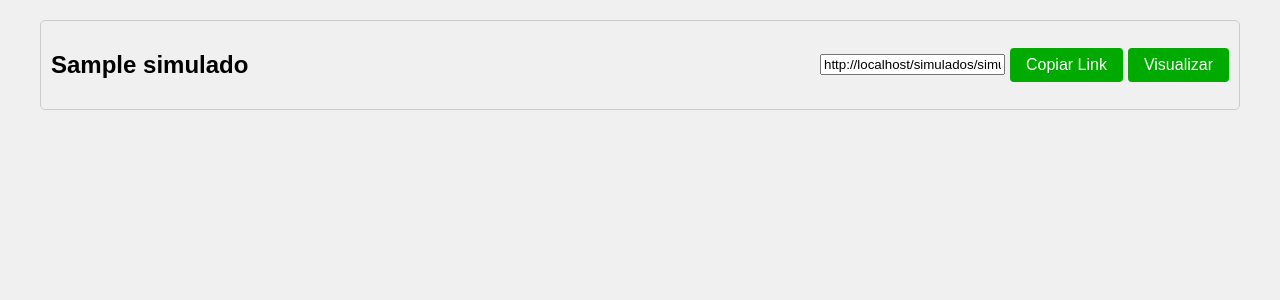
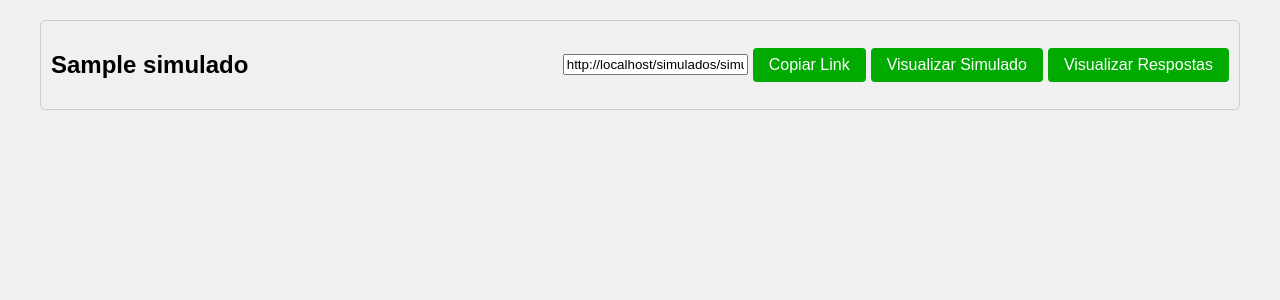
Before and after one commit to IgorDiasV/plataforma_de_simulado, a Django app: page /simulados/lista_simulado/ in a window 1280 px wide. Shown: the part 115-415 px from the top of the page. Run offline with Django 4.2, Linux system fonts and the light colour scheme; a user stored in the database is signed in; tables that the repository leaves empty hold one stand-in row (values such as "Sample post").

Commit message:
feat: page to display the answers

```diff
--- a/simulados/templates/simulados/lista_simulados.html
+++ b/simulados/templates/simulados/lista_simulados.html
@@ -21,7 +21,6 @@
 
                 const reposta = await fetch("{% url 'simulados:gerar_link'%}",configuracao)
                 const link = await reposta.json()
-
                 var inputLink = document.getElementById('link'+id_simulado)
                 inputLink.setAttribute("value", link.link);
                 inputLink.style.display = 'inline-block'
@@ -47,11 +46,10 @@
 
             {% for simulado in simulados%}
 
-                <form method='POST' action="{% url 'simulados:simulado' %}">
-                    {% csrf_token %}
+
                     <div class='container_simulado'>
+
                         <h2 > {{simulado.simulado.titulo}}</h2>
-                        <input type="hidden" name="simulado_id" value="{{ simulado.simulado.id }}">
 
                         {% if simulado.link %}
                             <input type="text"  id="link{{simulado.simulado.id}}" placeholder="Digite alguma coisa" value="{{simulado.link}}" readonly/>
@@ -62,11 +60,18 @@
                             <button type='button' id="botaoGerar{{simulado.simulado.id}}" onclick="gerar_link({{simulado.simulado.id}})" class="green-button"> Gerar Link</button>
                         {% endif %}
 
+                        <form method='POST' action="{% url 'simulados:simulado' %}">
+                            {% csrf_token %}
+                            <input type="hidden" name="simulado_id" value="{{ simulado.simulado.id }}">
+                            <button class="green-button" type="submit"> Visualizar Simulado</button>
+                        </form>
+                        <form method='POST' action="{% url 'simulados:respostas_do_simulado' %}">
+                            {% csrf_token %}
+                            <input type="hidden" name="id_simulado" value="{{ simulado.simulado.id }}">
+                            <button class="green-button" type="submit"> Visualizar Respostas</button>
+                        </form>
+                    </div>
 
-                        <button class="green-button" type="submit"> Visualizar</button>
-
-                    </div>
-                </form>
             {% endfor%}
         </div>
     </main>
--- a/simulados/templates/simulados/simulado.html
+++ b/simulados/templates/simulados/simulado.html
@@ -49,7 +49,7 @@
               body: JSON.stringify({"link":"{{link}}", "questoes": respostas})
             }
 
-            const reposta = await fetch("{% url 'simulados:resposta_do_simulado'  %}",configuracao)
+            const reposta = await fetch("{% url 'simulados:salvar_resposta'  %}",configuracao)
             const dados = await reposta.json()
 
 
--- a/simulados/urls.py
+++ b/simulados/urls.py
@@ -6,8 +6,10 @@ urlpatterns = [
     path('simulado/', views.simulado, name='simulado'),
     path('simulado/responder_simulado/<uuid:simulado_link>/',
          views.responder_simulado, name='responder_simulado'),
-    path('resposta_do_simulado/', views.resposta_do_simulado,
-         name='resposta_do_simulado'),
+    path('simulado/salvar_resposta/', views.salvar_resposta,
+         name='salvar_resposta'),
+    path('simulado/respostas_do_simulado/', views.respostas_do_simulado,
+         name='respostas_do_simulado'),
     path('simulado/gerar_link/', views.gerar_link, name='gerar_link'),
     path('lista_simulado/', views.lista_simulados, name='lista_simulados'),
     path('criar_simulado/', views.criar_simulado, name='criar_simulado'),
--- a/simulados/views.py
+++ b/simulados/views.py
@@ -28,14 +28,11 @@ def gerar_link(request):
         simulado = Simulado.objects.filter(id=id_simulado).first()
         simulado_compartilhado = SimuladoCompartilhado.objects.create(simulado=simulado)  # noqa: E501
         link = str(simulado_compartilhado.link)
-        print(reverse('simulados:responder_simulado'))
         link = (f"{request.scheme}://"
                 f"{request.get_host()}"
-                f"{reverse('simulados:responder_simulado')}"
-                f"{link}"
+                f"{reverse('simulados:responder_simulado', args=[link])}"
                 )
         link = str(link)
-        print(link)
         return HttpResponse(json.dumps({'link': link}))
     else:
         return Http404()
@@ -54,7 +51,7 @@ def responder_simulado(request, simulado_link):
 
 
 @login_required(login_url='usuarios:login', redirect_field_name='next')
-def resposta_do_simulado(request):
+def salvar_resposta(request):
     dados = json.loads(request.body)
     link = dados['link']
     dados_questoes = dados['questoes']
@@ -75,6 +72,22 @@ def resposta_do_simulado(request):
                                                resposta=resposta)
 
     return HttpResponse('1')
+
+
+@login_required(login_url='usuarios:login', redirect_field_name='next')
+def respostas_do_simulado(request):
+    if request.method == 'POST':
+        id_simulado = request.POST['id_simulado']
+        respostas = RespostaSimulado.objects.filter(simulado_respondido__simulado__id=id_simulado)   # noqa: E501
+        alunos_que_responderam = []
+        for resposta in respostas:
+            alunos_que_responderam.append({'id_resposta': resposta.id,
+                                           'nome': resposta.usuario.user.first_name})   # noqa: E501
+
+        return render(request, 'simulados/respostas_do_simulado.html',
+                      {'alunos': alunos_que_responderam})
+    else:
+        return Http404()
 
 
 @login_required(login_url='usuarios:login', redirect_field_name='next')
```
Also changed, not shown: simulados/templates/simulados/respostas_do_simulado.html (added, +10 -0 lines).
